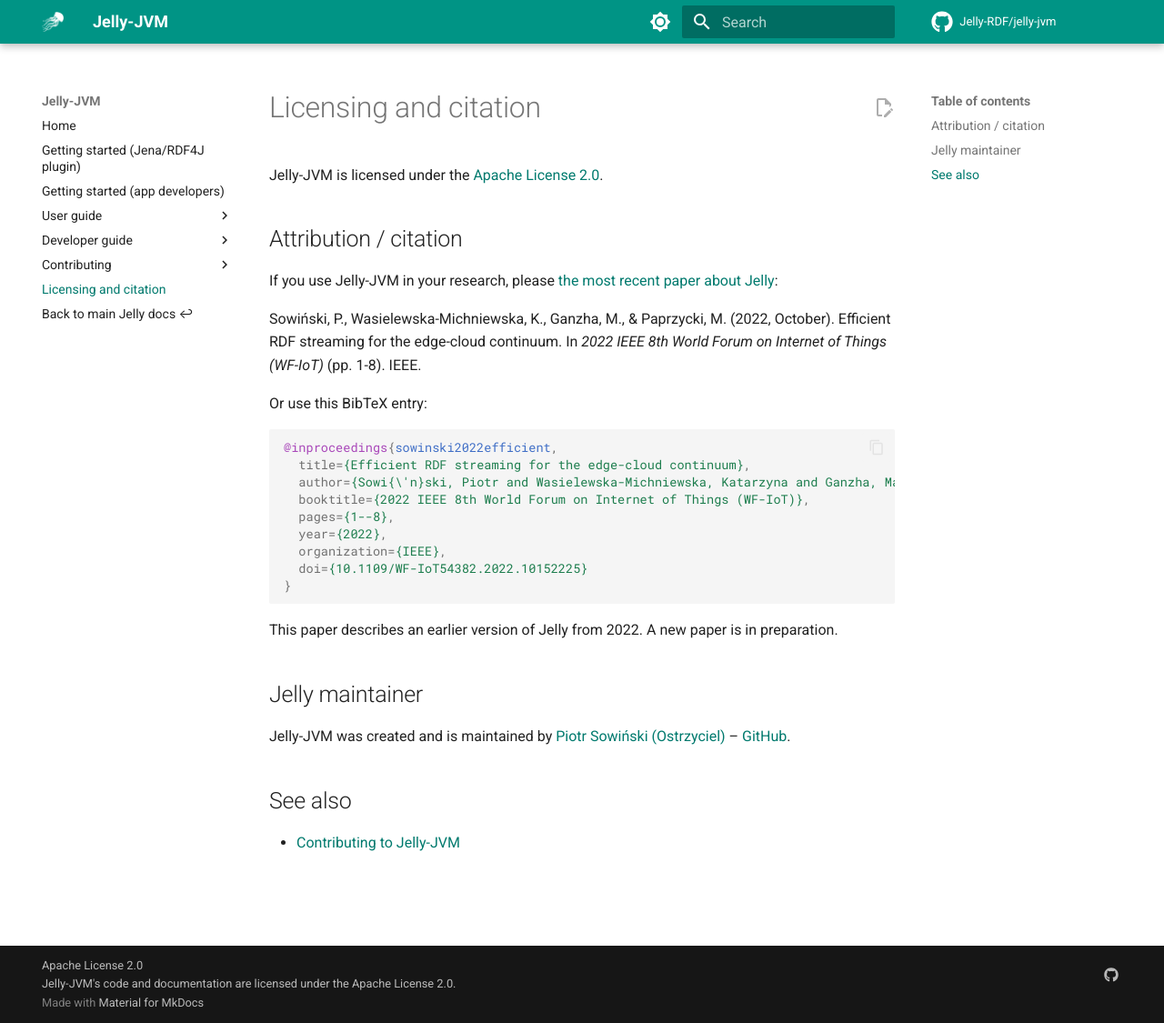
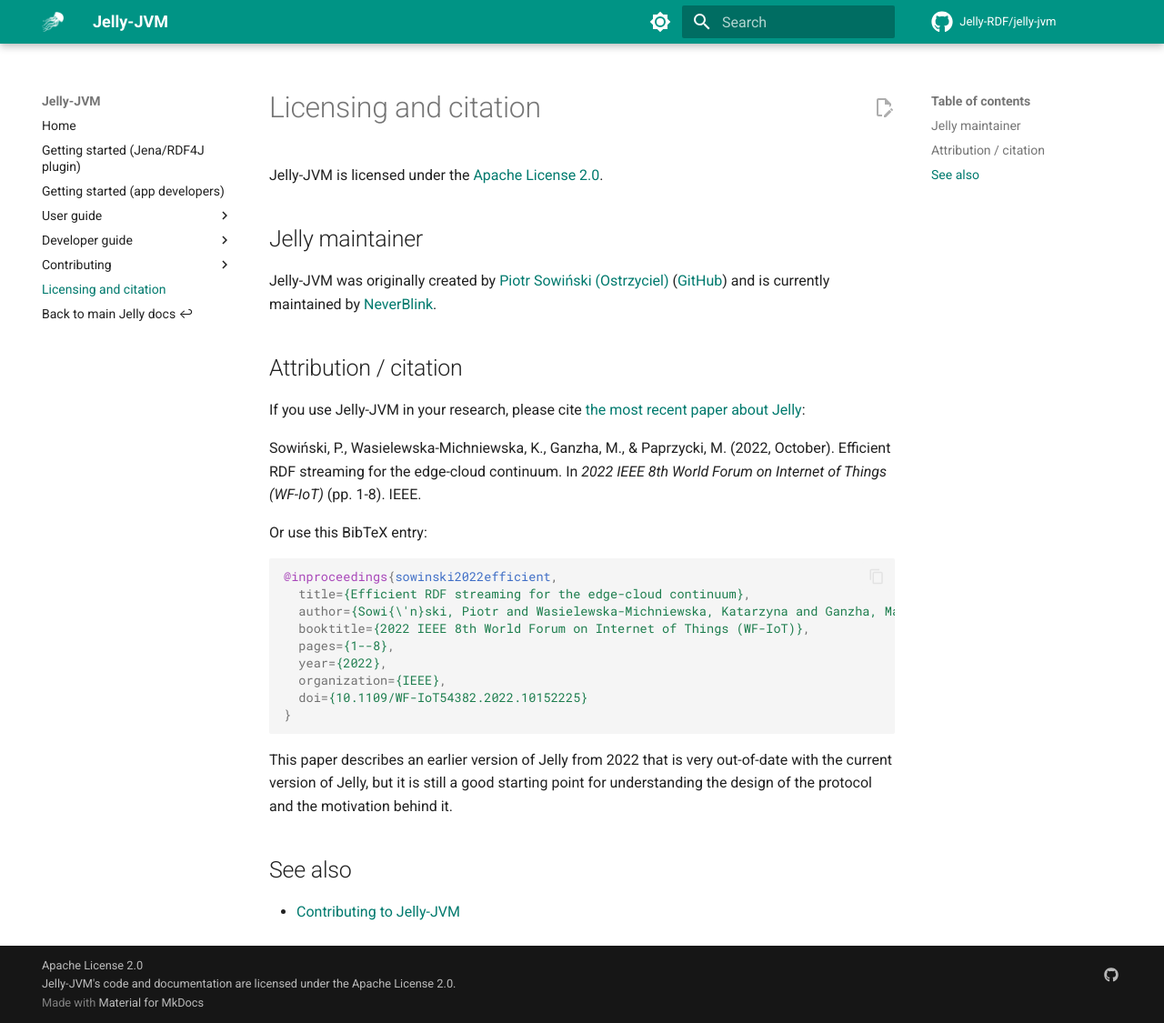
Before and after one commit to Jelly-RDF/jelly-jvm, an MkDocs documentation site: the page built from docs/docs/licensing.md, in a window 1280 px wide and 1125 px high. Shown: the whole window at 91% size. Built offline with MkDocs 1.6.1 and Material for MkDocs 9.7.7, drawn with Linux system fonts in a browser that asks for light colours; comment, search, counter and statistics services are not loaded; the version menu is left out.

Commit message:
Update docs: use cases, citation

````diff
--- a/docs/docs/licensing.md
+++ b/docs/docs/licensing.md
@@ -2,9 +2,13 @@
 
 Jelly-JVM is licensed under the [Apache License 2.0](https://www.apache.org/licenses/LICENSE-2.0).
 
+## Jelly maintainer
+
+Jelly-JVM was originally created by [Piotr Sowiński (Ostrzyciel)](https://ostrzyciel.eu) ([GitHub](https://github.com/Ostrzyciel)) and is currently maintained by [NeverBlink](https://neverblink.eu).
+
 ## Attribution / citation
 
-If you use Jelly-JVM in your research, please [the most recent paper about Jelly](https://ieeexplore.ieee.org/abstract/document/10152225):
+If you use Jelly-JVM in your research, please cite [the most recent paper about Jelly](https://ieeexplore.ieee.org/abstract/document/10152225):
 
 Sowiński, P., Wasielewska-Michniewska, K., Ganzha, M., & Paprzycki, M. (2022, October). Efficient RDF streaming for the edge-cloud continuum. In _2022 IEEE 8th World Forum on Internet of Things (WF-IoT)_ (pp. 1-8). IEEE.
 
@@ -22,11 +26,7 @@
 }
 ```
 
-This paper describes an earlier version of Jelly from 2022. A new paper is in preparation.
-
-## Jelly maintainer
-
-Jelly-JVM was created and is maintained by [Piotr Sowiński (Ostrzyciel)](https://ostrzyciel.eu) – [GitHub](https://github.com/Ostrzyciel).
+This paper describes an earlier version of Jelly from 2022 that is very out-of-date with the current version of Jelly, but it is still a good starting point for understanding the design of the protocol and the motivation behind it.
 
 ## See also
 
````
Also changed, not shown: docs/docs/getting-started-devs.md (+3 -1 lines), docs/docs/getting-started-plugins.md (+1 -0 lines).
